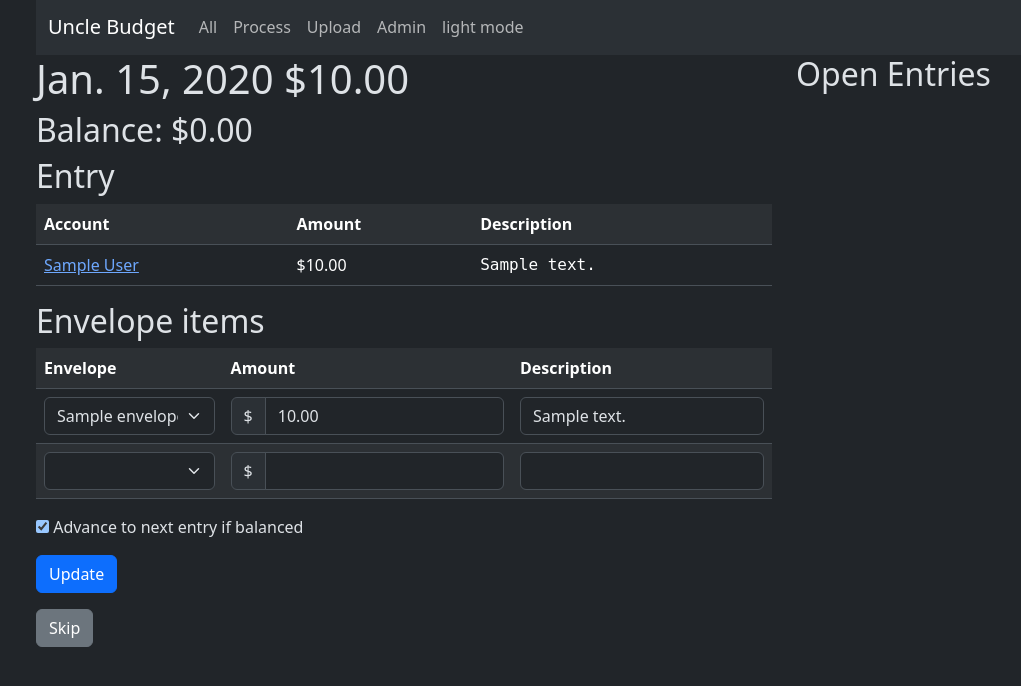
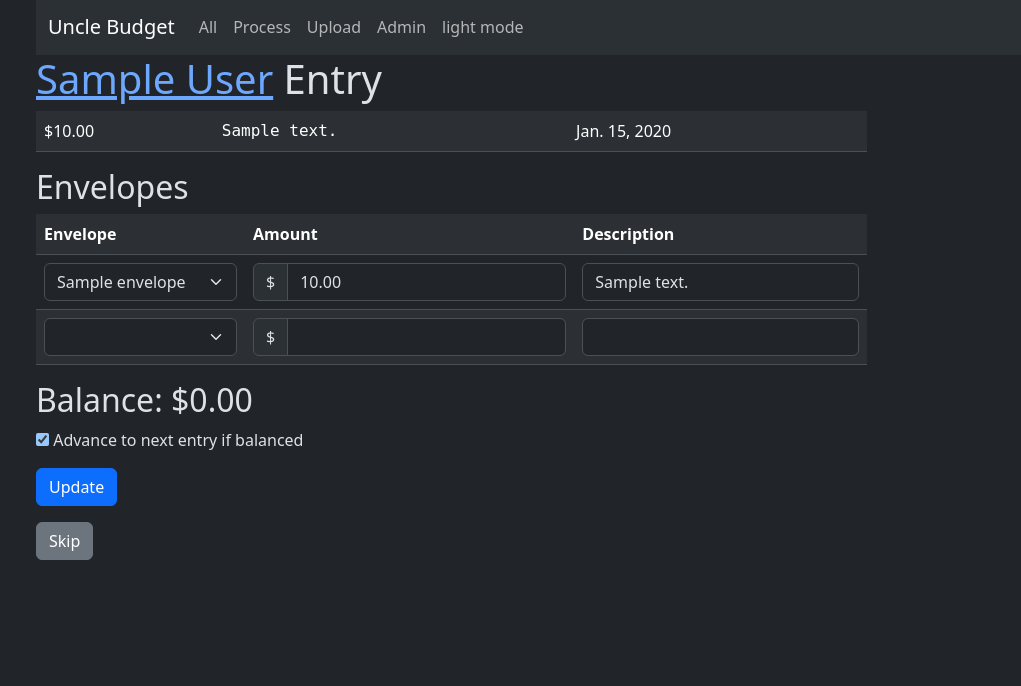
Before and after one commit to richardjs/unclebudget, a Django app: page /entry/1 in a window 1280 px wide. Shown: the part 35-721 px from the top of the page, without its empty margins (46-1067 px from the left). Run offline with Django 4.2, Linux system fonts and the light colour scheme; a user stored in the database is signed in; tables that the repository leaves empty hold one stand-in row (values such as "Sample post"); parts of the project's set-up code (start-up, migrations or seed data) failed here and were passed over; some libraries are stand-ins or nearby versions.

Commit message:
Tweak appearnace of entry detail form

```diff
--- a/unclebudget/templates/unclebudget/entry_detail.html
+++ b/unclebudget/templates/unclebudget/entry_detail.html
@@ -8,31 +8,21 @@
 
 
 <div class="row">
-    <div class="col-8">
+    <div class="col-9">
         <form method="post">
         {% csrf_token %}
-        <h1>
-            {{ entry.date }}
-            ${{ entry.amount|intcomma }}
-        </h1>
 
-        <h2>Balance: ${{ entry.balance|intcomma }}</h2>
-
-        <h2>Entry</h2>
+        <h1><a href="{% url "account-detail" entry.account.id %}">{{ entry.account.name }}</a> Entry</h1>
 
         <table class="table table-striped">
-            <th>Account</th>
-            <th>Amount</th>
-            <th>Description</th>
-
             <tr>
-                <td><a href="{% url "account-detail" entry.account.id %}">{{ entry.account.name }}</a></td>
                 <td>${{ entry.amount|intcomma }}</td>
                 <td class="entry-description">{{ entry.description }}</td>
+                <td>{{ entry.date }}</td>
             </tr>
         </table>
 
-        <h2>Envelope items</h2>
+        <h2>Envelopes</h2>
 
         <table class="table table-striped">
             <th>Envelope</th>
@@ -44,6 +34,8 @@
             {% endfor %}
             {% include './partials/entry_item.html' %}
         </table>
+
+        <h2>Balance: ${{ entry.balance|intcomma }}</h2>
 
         <p>
             <label>
@@ -63,7 +55,8 @@
             </p>
         </form>
     </div>
-    <div class="col-4">
+    {% if to_process|length  %}
+        <div class="col-3">
             <h2>Open Entries</h2>
             <table class="table table-striped">
             {% for entry in to_process %}
@@ -74,6 +67,7 @@
             {% endfor %}
             </table>
         </div>
+    {% endif %}
 </div>
 
 
```
Lines whose indentation alone changed are shown as unchanged.
